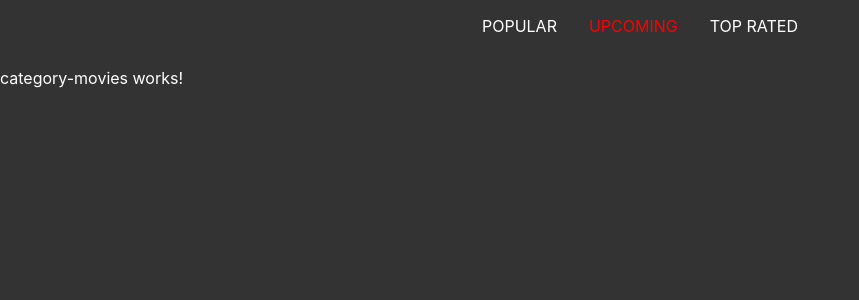
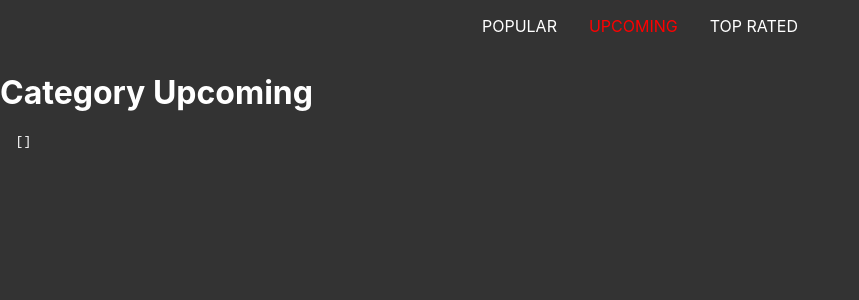
Before and after one commit to GeeksHubsAcademy/angular-movies-avantio, an Angular app: page /movies/Upcoming in a window 1280 px wide. Shown: the top 300 px of the page, without its empty margins (0-859 px from the left). Built offline with nearby package versions, Linux system fonts and the light colour scheme.

Commit message:
display movies boilerplate done

```diff
--- a/src/app/app.module.ts
+++ b/src/app/app.module.ts
@@ -7,6 +7,7 @@ import { NavigationComponent } from './navigation/navigation.component';
 import { DisplayMovieComponent } from './display-movie/display-movie.component';
 import { CategoryMoviesComponent } from './category-movies/category-movies.component';
 import { NotFoundComponent } from './not-found/not-found.component';
+import { DisplayMoviesComponent } from './display-movies/display-movies.component';
 
 @NgModule({
   declarations: [
@@ -14,7 +15,8 @@ import { NotFoundComponent } from './not-found/not-found.component';
     NavigationComponent,
     DisplayMovieComponent,
     CategoryMoviesComponent,
-    NotFoundComponent
+    NotFoundComponent,
+    DisplayMoviesComponent
   ],
   imports: [
     BrowserModule,
--- a/src/app/category-movies/category-movies.component.html
+++ b/src/app/category-movies/category-movies.component.html
@@ -1 +1,6 @@
-<p>category-movies works!</p>
+
+<h1>
+  Category {{category?.replace('_',' ')}}
+</h1>
+
+<app-display-movies  [data]="movies" ></app-display-movies>
--- a/src/app/category-movies/category-movies.component.ts
+++ b/src/app/category-movies/category-movies.component.ts
@@ -1,15 +1,24 @@
-import { Component, OnInit } from '@angular/core';
+import { Component, OnInit, OnDestroy } from '@angular/core';
+import { ActivatedRoute } from '@angular/router';
 
 @Component({
-  selector: 'app-category-movies',
-  templateUrl: './category-movies.component.html',
-  styleUrls: ['./category-movies.component.scss']
+  selector: "app-category-movies",
+  templateUrl: "./category-movies.component.html",
+  styleUrls: ["./category-movies.component.scss"]
 })
-export class CategoryMoviesComponent implements OnInit {
+export class CategoryMoviesComponent implements OnInit, OnDestroy {
+  movies: any[] = [];
+  category: string;
+  paramSubscription: { unsubscribe: () =>  void};
 
-  constructor() { }
+  constructor(private activatedRoute: ActivatedRoute) {}
 
   ngOnInit(): void {
+    this.paramSubscription = this.activatedRoute.paramMap.subscribe(params => {
+      this.category = params.get("category");
+    });
   }
-
+  ngOnDestroy() {
+    this.paramSubscription.unsubscribe();
+  }
 }
--- /dev/null
+++ b/src/app/display-movies/display-movies.component.html
@@ -0,0 +1,3 @@
+<pre>
+  {{data | json}}
+</pre>
--- a/src/app/navigation/navigation.component.html
+++ b/src/app/navigation/navigation.component.html
@@ -1,6 +1,6 @@
 <nav>
 
-  <a routerLink="/movies/popular" routerLinkActive="active">Popular</a>
+  <a [routerLink]="'/movies/popular'" routerLinkActive="active">Popular</a>
   <a routerLink="/movies/Upcoming" routerLinkActive="active">Upcoming</a>
   <a routerLink="/movies/top_rated" routerLinkActive="active">top rated</a>
 
```
Also changed, not shown: src/app/display-movies/display-movies.component.ts (added, +11 -0 lines), src/app/display-movies/display-movies.component.scss (added), 1 other file (tests, documents, lock files or other folders).
